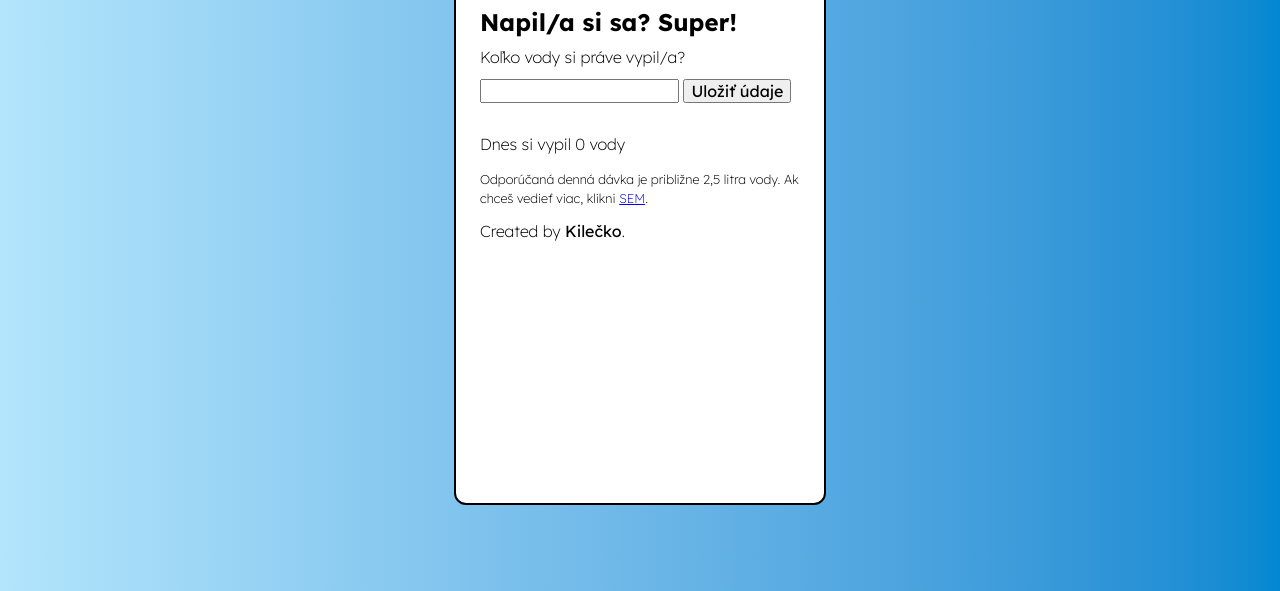
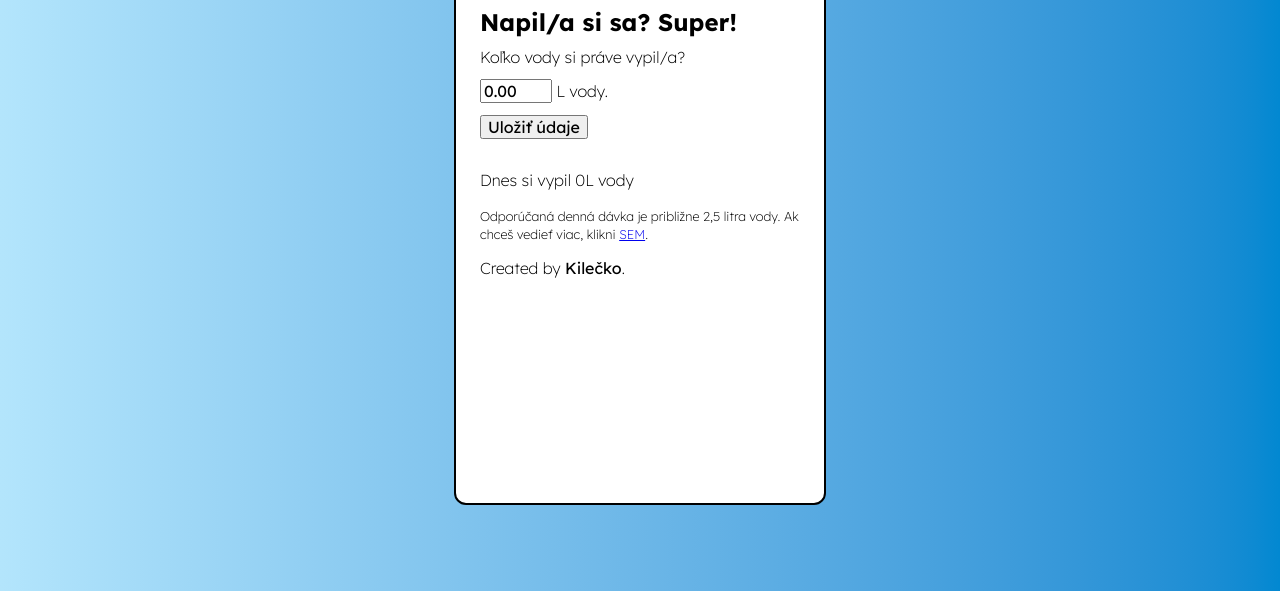
Before and after one commit to kilocharlie96/water-reminder, a plain HTML site: page index.html in a window 1280 px wide. Both pictures are taken after a click on the button "Spustiť!". Shown: the part 209-800 px from the top of the page. Drawn offline with nearby package versions, Linux system fonts and the light colour scheme.

Commit message:
Refactor CSS styles and update HTML structure for water consumption input.

```diff
--- a/css/app.css
+++ b/css/app.css
@@ -42,12 +42,12 @@ main {
     margin: 2rem 0;
 }
 
-label, select {
+label, select, button {
     display: block;
 
     margin: 0.75rem 0;
 }
 
-footer {
-
+input#consumed-water {
+    width: 20%;
 }
--- a/index.html
+++ b/index.html
@@ -27,7 +27,7 @@
         <main id="main" hx-get="landing-page.html" hx-trigger="load">
         </main>
 
-        <p>Dnes si vypil <span id="water-amount">0</span> vody</p>
+        <p>Dnes si vypil <span id="water-amount">0</span>L vody</p>
 
         <p>
             <small>Odporúčaná denná dávka je približne 2,5 litra vody. Ak chceš vedieť viac, klikni <a href="#">SEM</a>.</small>
--- a/js/saveWater.js
+++ b/js/saveWater.js
@@ -1,4 +1,4 @@
-    var waterConsumed = 0.0,
+    var waterConsumed = 0.00,
         elementWaterAmount = document.getElementById("water-amount");
 
     function saveWater() {
--- a/notification.html
+++ b/notification.html
@@ -1,5 +1,6 @@
 <h2>Napil/a si sa? Super!</h2>
 
 <label for="consumed-water">Koľko vody si práve vypil/a?</label>
-<input type="number" name="consumed-water" id="consumed-water" required>
+<input type="number" name="consumed-water" id="consumed-water" required value="0.00" step="0.01" min="0">
+<span>L vody.</span>
 <button onclick="saveWater()">Uložiť údaje</button>
```
